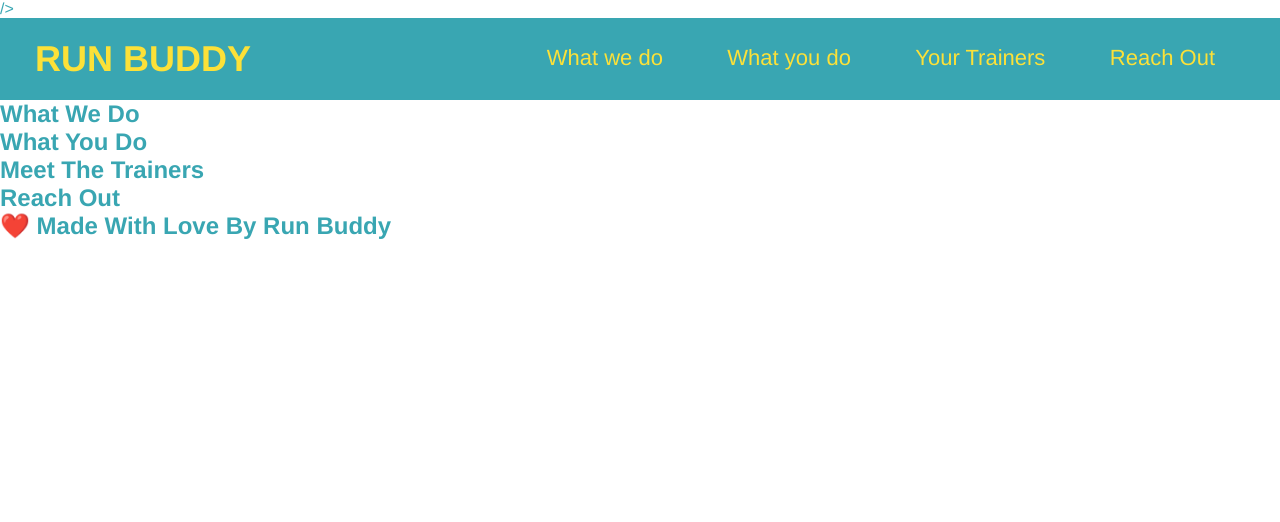
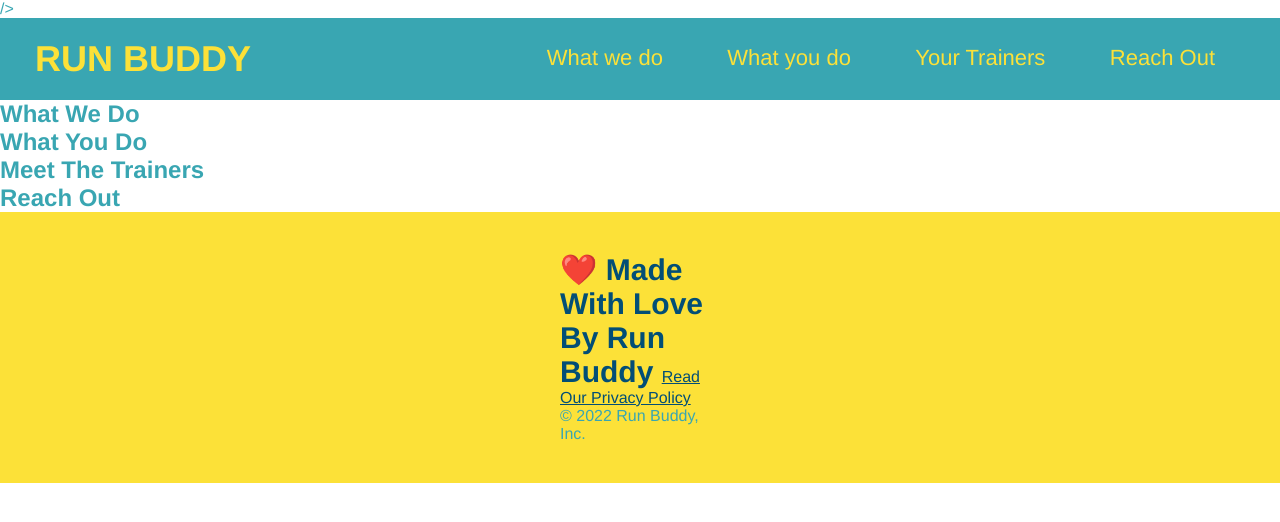
Before and after one commit to tpratt57/run-buddy, a plain HTML site: page index.html in a window 1280 px wide. Drawn offline with Linux system fonts and the light colour scheme.

Commit message:
applying styling to header and footer

```diff
--- a/assets/css/style.css
+++ b/assets/css/style.css
@@ -1,6 +1,7 @@
 *{
     margin: 0;
     padding: 0;
+    box-sizing: border-box;
  }
 /* body style */
 body {
@@ -37,3 +38,25 @@ header nav ul li a {
                     font-weight: lighter;
                     font-size: 22px;
                    }
+
+/*******************************************************************************************************************************************************************************/
+
+footer{
+        background: #fce138;
+        width: 100%;
+        padding: 40px 35pc;
+      }
+footer h2{
+            display: inline;
+            color: #024e76;
+            font-size: 30px;
+            margin: 0;
+         }
+footer div{
+            float: right;
+            line-height: 1.5;
+            text-align: right;
+          }
+footer a{
+            color: #024e76;
+        }
--- a/index.html
+++ b/index.html
@@ -74,6 +74,8 @@
 
     <footer>
         <h2> ❤️ Made With Love By Run Buddy </h2>
+        <a href="#">Read Our Privacy Policy</a><br />
+        &copy; 2022 Run Buddy, Inc.
     </footer>
 
     </body>
```
